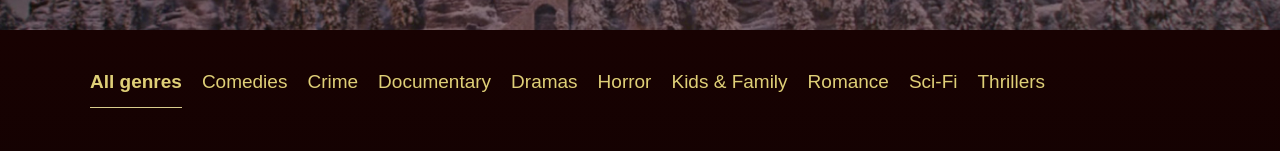
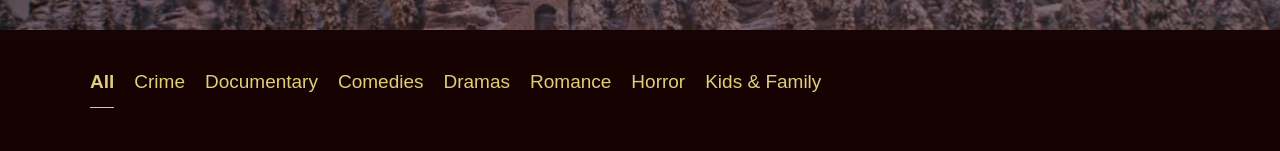
Before and after one commit to HappyG1lmore/1245817-what-to-watch-5, a React app: page / in a window 1280 px wide. Shown: the part 522-673 px from the top of the page. Built offline with nearby package versions, Linux system fonts and the light colour scheme.

Commit message:
подключает Redux
добавляет компонент фильтрации жанров

```diff
--- a/package.json
+++ b/package.json
@@ -17,6 +17,7 @@
     "eslint": "5.13.0",
     "eslint-config-htmlacademy": "0.5.2",
     "eslint-plugin-react": "7.21.3",
+    "redux-devtools-extension": "2.13.8",
     "webpack": "4.41.6",
     "webpack-cli": "3.3.12",
     "webpack-dev-server": "3.10.3"
@@ -30,6 +31,8 @@
     "prop-types": "15.7.2",
     "react": "16.12.0",
     "react-dom": "16.12.0",
-    "react-router-dom": "5.1.2"
+    "react-redux": "7.2.1",
+    "react-router-dom": "5.1.2",
+    "redux": "4.0.5"
   }
 }
--- a/public/css/main.css
+++ b/public/css/main.css
@@ -529,6 +529,7 @@ main {
   text-decoration: none;
   position: relative;
   padding-bottom: 15px;
+  cursor: pointer;
   -webkit-transition: font-weight;
   transition: font-weight; }
   .catalog__genres-link::after {
--- /dev/null
+++ b/src/action.js
@@ -0,0 +1,27 @@
+import {store} from "./index";
+
+export const ActionType = {
+  CHANGE_FILTER_GENRE: `CHANGE_FILTER_GENRE`,
+  FILTER_FILMS_BY_GENRE: `FILTER_FILMS_BY_GENRE`,
+};
+
+export const changeFilterGenre = (genre) => {
+  return {
+    type: ActionType.CHANGE_FILTER_GENRE,
+    payload: genre
+  };
+};
+
+export const filterFilmsByGenre = (genre) => {
+  const films = store.getState().filmsList;
+  const filteredFilms = films.filter((film) => {
+    if (genre === `All`) {
+      return true;
+    }
+    return film.genre.includes(genre);
+  });
+  return {
+    type: ActionType.FILTER_FILMS_BY_GENRE,
+    payload: filteredFilms
+  };
+};
--- a/src/components/app/app.jsx
+++ b/src/components/app/app.jsx
@@ -19,7 +19,7 @@ const App = (props) => {
           exact
           path="/"
           render = { () => (
-            <Main mainFilm={mainFilm} filmsList={filmsList}/>
+            <Main mainFilm={mainFilm} />
           )}
         />
         <Route exact path="/login">
--- /dev/null
+++ b/src/components/genres-list/genres-list.jsx
@@ -0,0 +1,63 @@
+import React from "react";
+import {connect} from "react-redux";
+import PropTypes from "prop-types";
+import {filterFilmsByGenre, changeFilterGenre} from "../../action";
+
+const GenresList = (props) => {
+  const {
+    filmGenres,
+    changeFilterGenreAction,
+    filterFilmsByGenreAction,
+  } = props;
+
+  const handleMouseClick = (genre) => {
+    changeFilterGenreAction(genre);
+    filterFilmsByGenreAction(genre);
+  };
+
+  return (
+      <>
+        {filmGenres.map((genre) => (
+          <li
+            key={genre}
+            className={
+              `catalog__genres-item
+              ${genre === props.genre
+                ? `catalog__genres-item--active`
+                : ``
+              }`
+            }
+          >
+            <div
+              className={`catalog__genres-link`}
+              onClick={() => handleMouseClick(genre)}
+            >
+              {genre}
+            </div>
+          </li>
+        ))}
+      </>
+  );
+};
+
+GenresList.propTypes = {
+  filmGenres: PropTypes.array,
+  changeFilterGenreAction: PropTypes.func,
+  filterFilmsByGenreAction: PropTypes.func,
+  genre: PropTypes.string
+};
+
+const mapStateToProps = (state) => {
+  return {
+    genre: state.genre
+  };
+};
+
+const mapDispatchToProps = (dispath) => {
+  return {
+    changeFilterGenreAction: (genre) => dispath(changeFilterGenre(genre)),
+    filterFilmsByGenreAction: (genre) => dispath(filterFilmsByGenre(genre))
+  };
+};
+
+export default connect(mapStateToProps, mapDispatchToProps)(GenresList);
--- a/src/components/main/main.jsx
+++ b/src/components/main/main.jsx
@@ -1,14 +1,26 @@
 import React from "react";
 import PropTypes from "prop-types";
 import {filmsListPropTypes} from "../../common-prop-types";
-
+import {connect} from "react-redux";
+import GenresList from "../genres-list/genres-list";
 import FilmsList from "../films-list/films-list";
 
 const Main = (props) => {
   const {
     filmsList,
+    filteredFilms,
     mainFilm: {title, genre, year}
   } = props;
+
+  const filmGenres = Array.from(
+      filmsList.reduce((acc, film) => {
+        for (let item of film.genre) {
+          acc.add(item);
+        }
+        return acc;
+      }, new Set([`All`]))
+  );
+
   return (
     <React.Fragment>
       <section className="movie-card">
@@ -90,60 +102,11 @@ const Main = (props) => {
           <h2 className="catalog__title visually-hidden">Catalog</h2>
 
           <ul className="catalog__genres-list">
-            <li className="catalog__genres-item catalog__genres-item--active">
-              <a href="#" className="catalog__genres-link">
-                All genres
-              </a>
-            </li>
-            <li className="catalog__genres-item">
-              <a href="#" className="catalog__genres-link">
-                Comedies
-              </a>
-            </li>
-            <li className="catalog__genres-item">
-              <a href="#" className="catalog__genres-link">
-                Crime
-              </a>
-            </li>
-            <li className="catalog__genres-item">
-              <a href="#" className="catalog__genres-link">
-                Documentary
-              </a>
-            </li>
-            <li className="catalog__genres-item">
-              <a href="#" className="catalog__genres-link">
-                Dramas
-              </a>
-            </li>
-            <li className="catalog__genres-item">
-              <a href="#" className="catalog__genres-link">
-                Horror
-              </a>
-            </li>
-            <li className="catalog__genres-item">
-              <a href="#" className="catalog__genres-link">
-                Kids & Family
-              </a>
-            </li>
-            <li className="catalog__genres-item">
-              <a href="#" className="catalog__genres-link">
-                Romance
-              </a>
-            </li>
-            <li className="catalog__genres-item">
-              <a href="#" className="catalog__genres-link">
-                Sci-Fi
-              </a>
-            </li>
-            <li className="catalog__genres-item">
-              <a href="#" className="catalog__genres-link">
-                Thrillers
-              </a>
-            </li>
+            <GenresList filmGenres={filmGenres}/>
           </ul>
 
           <div className="catalog__movies-list">
-            <FilmsList filmsList={filmsList}/>
+            <FilmsList filmsList={filteredFilms}/>
           </div>
 
           <div className="catalog__more">
@@ -177,7 +140,15 @@ Main.propTypes = {
     genre: PropTypes.string,
     year: PropTypes.string
   }),
-  filmsList: filmsListPropTypes
+  filmsList: filmsListPropTypes,
+  filteredFilms: filmsListPropTypes
 };
 
-export default Main;
+const mapStateToProps = (state) => {
+  return {
+    filmsList: state.filmsList,
+    filteredFilms: state.filteredFilms
+  };
+};
+
+export default connect(mapStateToProps)(Main);
--- a/src/index.js
+++ b/src/index.js
@@ -1,5 +1,8 @@
 import React from "react";
 import ReactDom from "react-dom";
+import {createStore} from "redux";
+import {Provider} from "react-redux";
+import {reducer} from "./reducer";
 import App from "./components/app/app";
 
 import {generateFilm} from "./mocks/films";
@@ -15,7 +18,14 @@ const movie1 = {
   year: `2014`
 };
 
+export const store = createStore(
+    reducer,
+    window.__REDUX_DEVTOOLS_EXTENSION__ ? window.__REDUX_DEVTOOLS_EXTENSION__() : (f) => f
+);
+
 ReactDom.render(
-    <App mainFilm={movie1} filmsList={filmsList}/>,
+    <Provider store={store}>
+      <App mainFilm={movie1} filmsList={filmsList}/>,
+    </Provider>,
     document.querySelector(`#root`)
 );
--- a/src/mocks/films.js
+++ b/src/mocks/films.js
@@ -56,13 +56,15 @@ const NAMES = [
 ];
 
 const GENRES = [
-  `Drama`,
+  `Comedies`,
+  `Crime`,
+  `Documentary`,
+  `Dramas`,
   `Horror`,
-  `Triller`,
-  `Trash`,
-  `Road movie`,
-  `Film-Noir`,
-  `Mystery`
+  `Romance`,
+  `Kids & Family`,
+  `Sci-Fi`,
+  `Thrillers`
 ];
 
 const FRAMES = [
--- /dev/null
+++ b/src/reducer.js
@@ -0,0 +1,32 @@
+import {extend} from "./utils";
+import {ActionType} from "./action";
+import {generateFilm} from "./mocks/films";
+
+const FILMS_COUNT = 8;
+const filmsList = new Array(FILMS_COUNT).fill().map((item, index) => {
+  return generateFilm(index);
+});
+
+const initialState = {
+  genre: `All`,
+  filmsList,
+  filteredFilms: filmsList
+};
+
+const reducer = (state = initialState, action) => {
+  switch (action.type) {
+    case ActionType.CHANGE_FILTER_GENRE:
+      return extend(state, {
+        genre: action.payload
+      });
+
+    case ActionType.FILTER_FILMS_BY_GENRE:
+      return extend(state, {
+        filteredFilms: action.payload
+      });
+  }
+
+  return state;
+};
+
+export {reducer};
--- a/src/utils.js
+++ b/src/utils.js
@@ -31,3 +31,7 @@ export const getRandomDate = () => {
   const currentDate = new Date();
   return moment(currentDate).format(`DD MMMM YYYY`);
 };
+
+export const extend = (a, b) => {
+  return Object.assign({}, a, b);
+};
```
Also changed, not shown: 1 other file (tests, documents, lock files or other folders).
